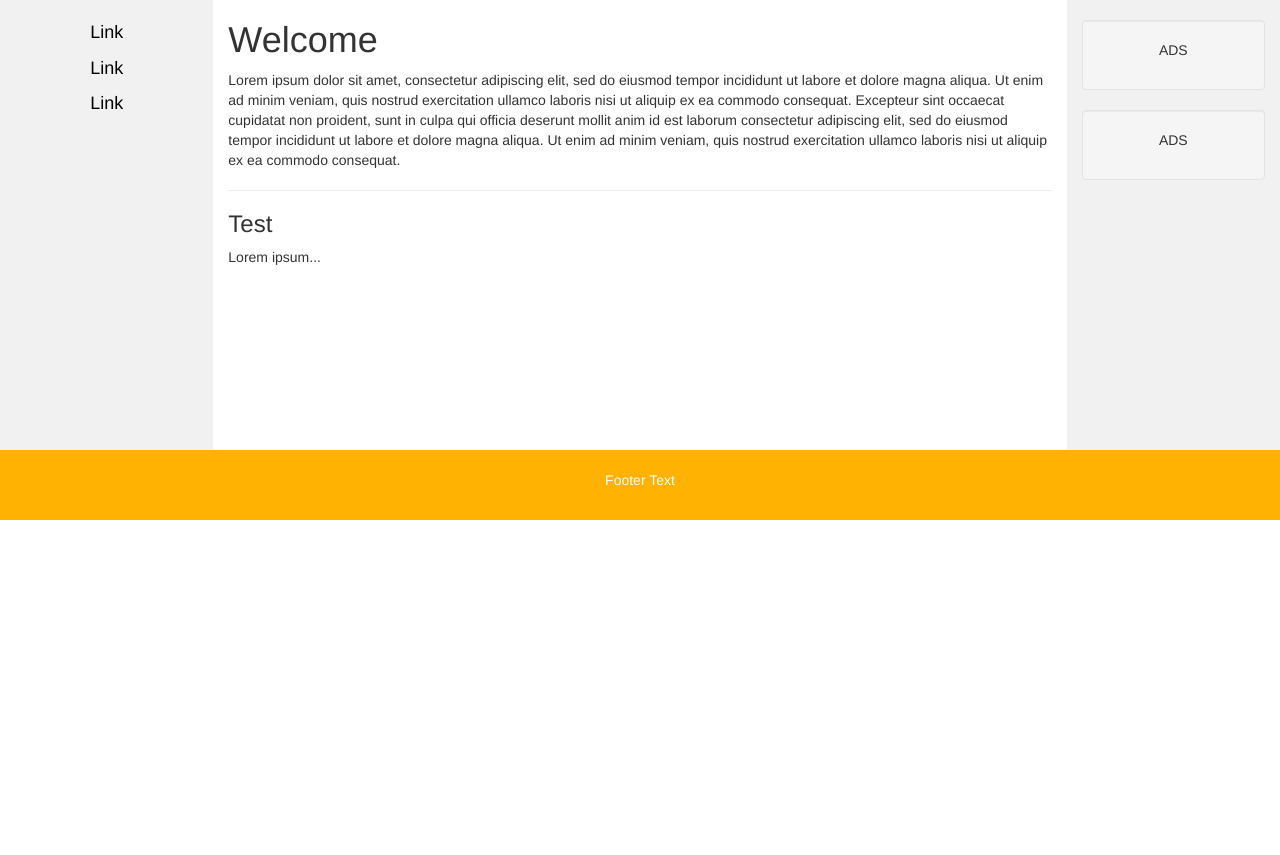
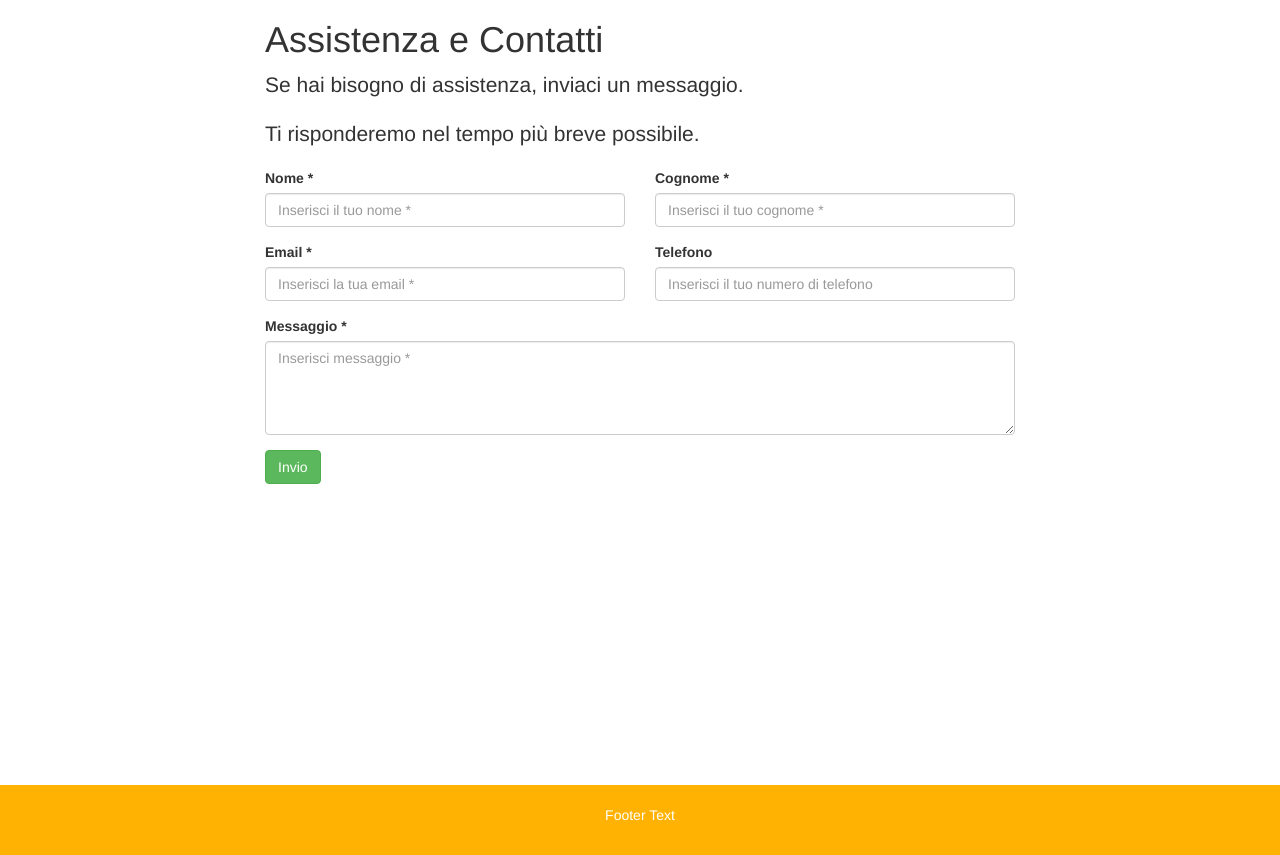
Before and after one commit to projectCold5B/ColderettiRestyle, a PHP site: page /contatti.php in a window 1280 px wide. Shown: the part 103-958 px from the top of the page. Before the commit the page ends 623 px from the top, so only its background shows below. Run offline with PHP 8.4, Linux system fonts and the light colour scheme.

Commit message:
no message

```diff
--- a/coldiretti/contatti.php
+++ b/coldiretti/contatti.php
@@ -18,7 +18,7 @@ $obj= new objectclass;
   <meta name="viewport" content="width=device-width, initial-scale=1">
   <link rel="stylesheet" href="https://maxcdn.bootstrapcdn.com/bootstrap/3.4.1/css/bootstrap.min.css">
   <link rel="stylesheet" href="css/navbar.css">
-  <link rel="stylesheet" href="css/sidenav.css">
+  <link rel="stylesheet" href="css/form.css">
   <link rel="stylesheet" href="css/footer.css">
   <script src="https://ajax.googleapis.com/ajax/libs/jquery/3.4.1/jquery.min.js"></script>
   <script src="https://maxcdn.bootstrapcdn.com/bootstrap/3.4.1/js/bootstrap.min.js"></script>
@@ -30,31 +30,82 @@ $obj->Navbar($db->CheckLog());
 
 ?>
 
-<div class="container-fluid text-center">
-  <div class="row content">
-    <div class="col-sm-2 sidenav">
-      <p><a href="#">Link</a></p>
-      <p><a href="#">Link</a></p>
-      <p><a href="#">Link</a></p>
-    </div>
-    <div class="col-sm-8 text-left">
-      <h1>Welcome</h1>
-      <p>Lorem ipsum dolor sit amet, consectetur adipiscing elit, sed do eiusmod tempor incididunt ut labore et dolore magna aliqua. Ut enim ad minim veniam, quis nostrud exercitation ullamco laboris nisi ut aliquip ex ea commodo consequat. Excepteur sint occaecat cupidatat non proident, sunt in culpa qui officia deserunt mollit anim id est laborum consectetur adipiscing elit, sed do eiusmod tempor incididunt ut labore et dolore magna aliqua. Ut enim ad minim veniam, quis nostrud exercitation ullamco laboris nisi ut aliquip ex ea commodo consequat.</p>
-      <hr>
-      <h3>Test</h3>
-      <p>Lorem ipsum...</p>
-    </div>
+<div class="container">
 
-    <div class="col-sm-2 sidenav">
-      <div class="well">
-        <p>ADS</p>
-      </div>
-      <div class="well">
-        <p>ADS</p>
-      </div>
-    </div>
-  </div>
-</div>
+            <div class="row">
+
+                <div class="col-lg-8 col-lg-offset-2">
+
+                    <h1>Assistenza e Contatti</h1>
+
+                    <p class="lead">Se hai bisogno di assistenza, inviaci un messaggio.</p>
+                    <p class="lead">Ti risponderemo nel tempo più breve possibile.</p>
+
+
+                    <form id="contact-form" method="post" action="contact-2.php" role="form">
+
+                        <div class="messages"></div>
+
+                        <div class="controls">
+
+                            <div class="row">
+                                <div class="col-md-6">
+                                    <div class="form-group">
+                                        <label for="form_name">Nome *</label>
+                                        <input id="form_name" type="text" name="name" class="form-control" placeholder="Inserisci il tuo nome *" required="required" data-error="Inserisci il campo nome.">
+                                        <div class="help-block with-errors"></div>
+                                    </div>
+                                </div>
+                                <div class="col-md-6">
+                                    <div class="form-group">
+                                        <label for="form_lastname">Cognome *</label>
+                                        <input id="form_lastname" type="text" name="surname" class="form-control" placeholder="Inserisci il tuo cognome *" required="required" data-error="Inserisci il campo cognome.">
+                                        <div class="help-block with-errors"></div>
+                                    </div>
+                                </div>
+                            </div>
+                            <div class="row">
+                                <div class="col-md-6">
+                                    <div class="form-group">
+                                        <label for="form_email">Email *</label>
+                                        <input id="form_email" type="email" name="email" class="form-control" placeholder="Inserisci la tua email *" required="required" data-error="Inserisci una Email valida.">
+                                        <div class="help-block with-errors"></div>
+                                    </div>
+                                </div>
+                                <div class="col-md-6">
+                                    <div class="form-group">
+                                        <label for="form_phone">Telefono</label>
+                                        <input id="form_phone" type="tel" name="phone" class="form-control" placeholder="Inserisci il tuo numero di telefono">
+                                        <div class="help-block with-errors"></div>
+                                    </div>
+                                </div>
+                            </div>
+                            <div class="row">
+                                <div class="col-md-12">
+                                    <div class="form-group">
+                                        <label for="form_message">Messaggio *</label>
+                                        <textarea id="form_message" name="message" class="form-control" placeholder="Inserisci messaggio *" rows="4" required="required" data-error="Inserisci un messaggio."></textarea>
+                                        <div class="help-block with-errors"></div>
+                                    </div>
+                                </div>
+                                <div class="col-md-12">
+                                    <input type="submit" class="btn btn-success btn-send" value="Invio">
+                                </div>
+                            </div>
+                            <div class="row">
+                                <div class="col-md-12">
+
+                                </div>
+                            </div>
+                        </div>
+
+                    </form>
+
+                </div><!-- /.8 -->
+
+            </div> <!-- /.row-->
+
+        </div> <!-- /.container-->
 
 <footer class="container-fluid text-center">
   <p>Footer Text</p>
--- /dev/null
+++ b/coldiretti/css/form.css
@@ -0,0 +1,3 @@
+.container {
+    height: 785px;
+}
```
